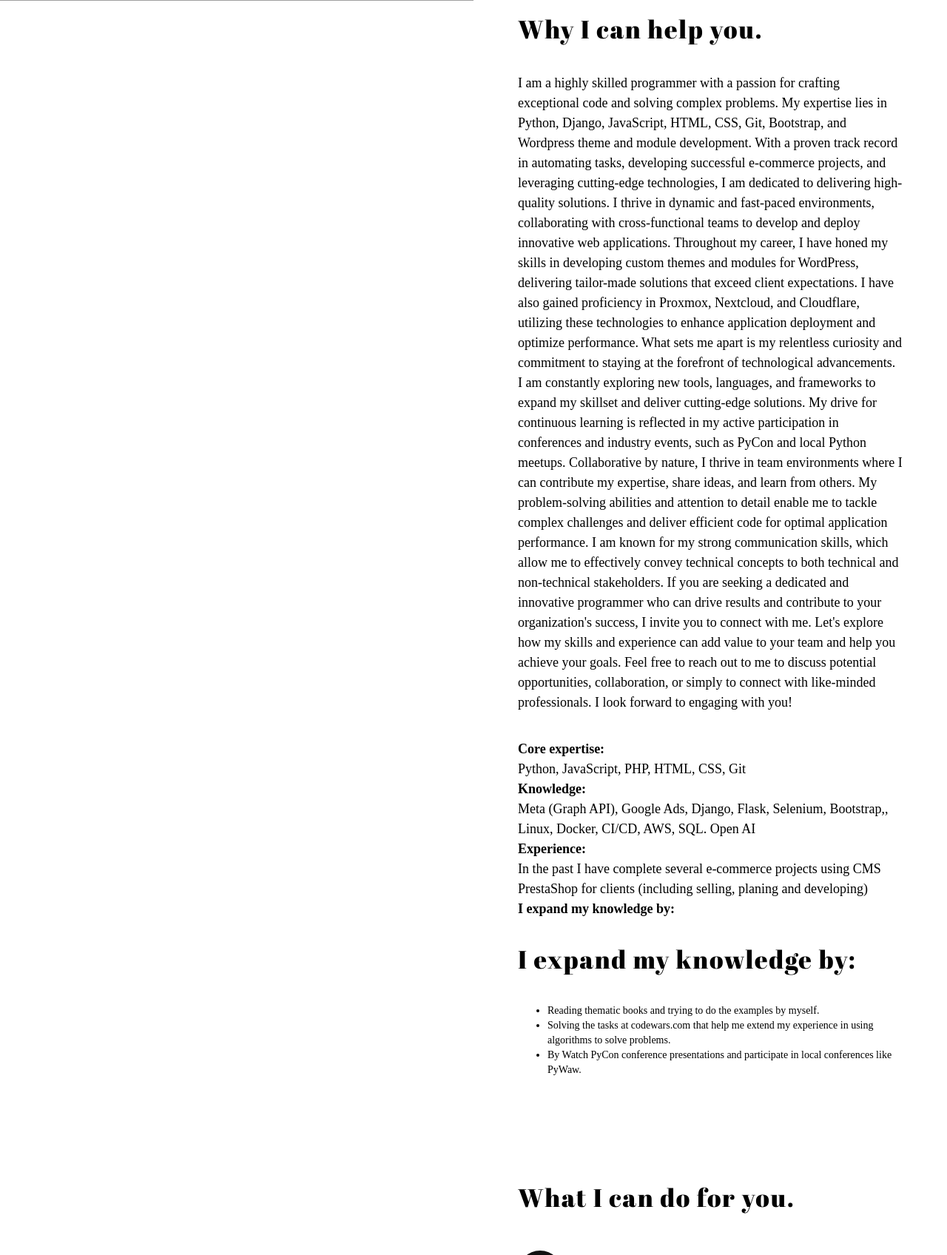
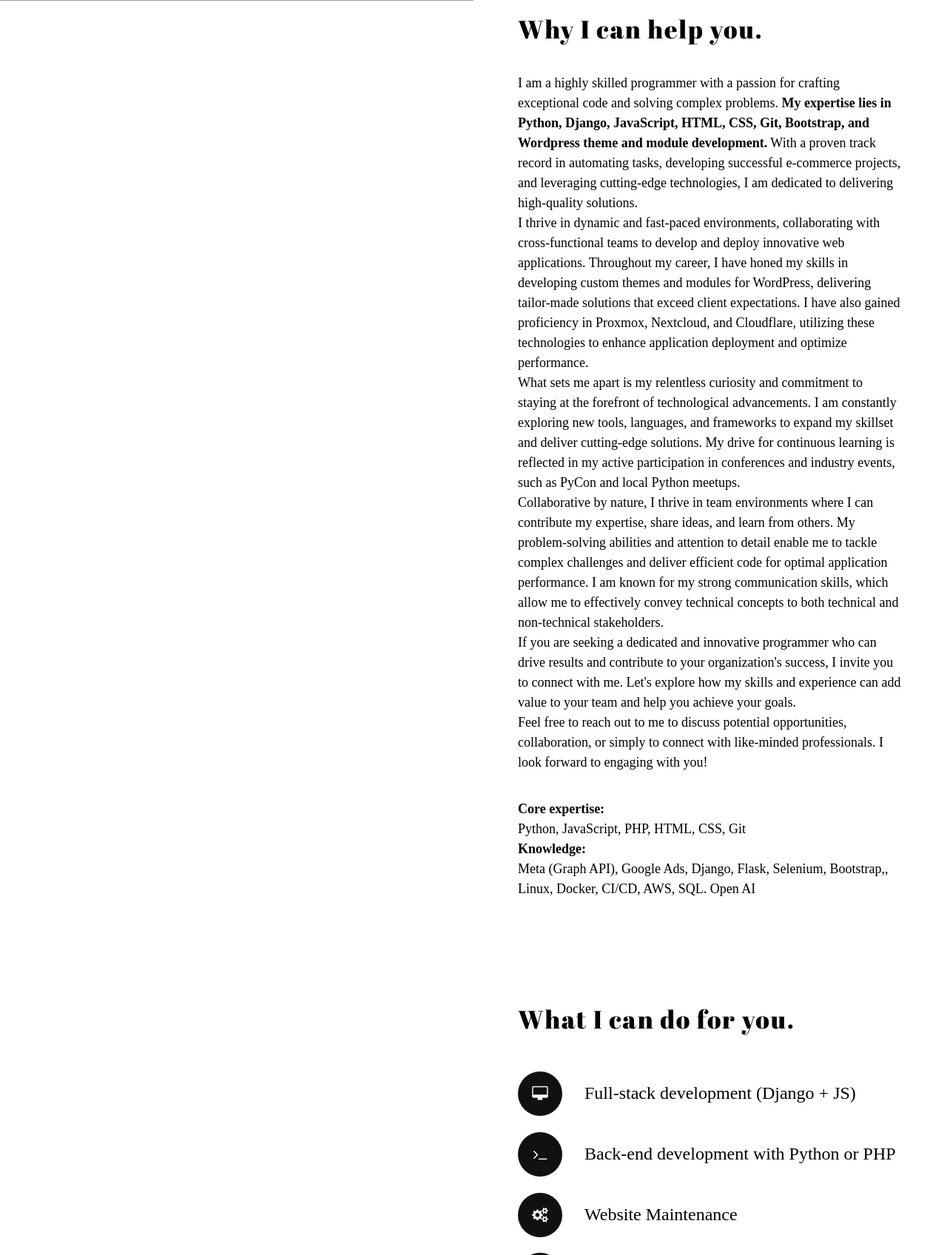
Before and after one commit to Dymirt/pythonanywhere, a Django app: page / in a window 1280 px wide. Shown: the part 799-2495 px from the top of the page at 74% size. Run offline with Django 3.2, Linux system fonts and the light colour scheme; some libraries are stand-ins or nearby versions; some web fonts are replaced; grey boxes are pictures that could not be loaded.

Commit message:
changing info

```diff
--- a/resume/templates/resume/index.html
+++ b/resume/templates/resume/index.html
@@ -8,7 +8,7 @@
         <meta name="viewport"
               content="width=device-width, initial-scale=1, maximum-scale=1, user-scalable=no">
         <!-- PAGE TITLE -->
-        <title>Kolida - Identity</title>
+        <title>Dmytro Kolida - Identity</title>
         <!-- FAVICON -->
         <link rel="shortcut icon" href="{% static 'resume/img/favicon.png' %}">
         <!-- FONTS -->
@@ -70,17 +70,17 @@
                 <section id="about">
                     <h3 class="headline scroll-animated-from-right">Why I can help you.</h3>
                     <p class="scroll-animated-from-right">
-I am a highly skilled programmer with a passion for crafting exceptional code and solving complex problems. My expertise lies in Python, Django, JavaScript, HTML, CSS, Git, Bootstrap, and Wordpress theme and module development. With a proven track record in automating tasks, developing successful e-commerce projects, and leveraging cutting-edge technologies, I am dedicated to delivering high-quality solutions.
+                        I am a highly skilled programmer with a passion for crafting exceptional code and solving complex problems. <strong>My expertise lies in Python, Django, JavaScript, HTML, CSS, Git, Bootstrap, and Wordpress theme and module development.</strong> With a proven track record in automating tasks, developing successful e-commerce projects, and leveraging cutting-edge technologies, I am dedicated to delivering high-quality solutions.
 
-I thrive in dynamic and fast-paced environments, collaborating with cross-functional teams to develop and deploy innovative web applications. Throughout my career, I have honed my skills in developing custom themes and modules for WordPress, delivering tailor-made solutions that exceed client expectations. I have also gained proficiency in Proxmox, Nextcloud, and Cloudflare, utilizing these technologies to enhance application deployment and optimize performance.
+<br>I thrive in dynamic and fast-paced environments, collaborating with cross-functional teams to develop and deploy innovative web applications. Throughout my career, I have honed my skills in developing custom themes and modules for WordPress, delivering tailor-made solutions that exceed client expectations. I have also gained proficiency in Proxmox, Nextcloud, and Cloudflare, utilizing these technologies to enhance application deployment and optimize performance.
 
-What sets me apart is my relentless curiosity and commitment to staying at the forefront of technological advancements. I am constantly exploring new tools, languages, and frameworks to expand my skillset and deliver cutting-edge solutions. My drive for continuous learning is reflected in my active participation in conferences and industry events, such as PyCon and local Python meetups.
+<br>What sets me apart is my relentless curiosity and commitment to staying at the forefront of technological advancements. I am constantly exploring new tools, languages, and frameworks to expand my skillset and deliver cutting-edge solutions. My drive for continuous learning is reflected in my active participation in conferences and industry events, such as PyCon and local Python meetups.
 
-Collaborative by nature, I thrive in team environments where I can contribute my expertise, share ideas, and learn from others. My problem-solving abilities and attention to detail enable me to tackle complex challenges and deliver efficient code for optimal application performance. I am known for my strong communication skills, which allow me to effectively convey technical concepts to both technical and non-technical stakeholders.
+<br>Collaborative by nature, I thrive in team environments where I can contribute my expertise, share ideas, and learn from others. My problem-solving abilities and attention to detail enable me to tackle complex challenges and deliver efficient code for optimal application performance. I am known for my strong communication skills, which allow me to effectively convey technical concepts to both technical and non-technical stakeholders.
 
-If you are seeking a dedicated and innovative programmer who can drive results and contribute to your organization's success, I invite you to connect with me. Let's explore how my skills and experience can add value to your team and help you achieve your goals.
+<br>If you are seeking a dedicated and innovative programmer who can drive results and contribute to your organization's success, I invite you to connect with me. Let's explore how my skills and experience can add value to your team and help you achieve your goals.
 
-Feel free to reach out to me to discuss potential opportunities, collaboration, or simply to connect with like-minded professionals. I look forward to engaging with you!
+<br>Feel free to reach out to me to discuss potential opportunities, collaboration, or simply to connect with like-minded professionals. I look forward to engaging with you!
                     </p>
                     <p class="scroll-animated-from-right">
                         <strong>Core expertise:</strong>
@@ -91,18 +91,6 @@ Feel free to reach out to me to discuss potential opportunities, collaboration,
                         <br>
                         Meta (Graph API), Google Ads, Django, Flask, Selenium, Bootstrap,, Linux, Docker, CI/CD, AWS, SQL. Open AI
                         <br>
-                        <strong>Experience:</strong>
-                        <br>
-                        In the past I have complete several e-commerce projects using CMS PrestaShop for clients (including selling, planing and developing)
-                        <br>
-                        <strong>I expand my knowledge by:</strong>
-                        <br>
-                        <h3 class="headline scroll-animated-from-right">I expand my knowledge by:</h3>
-                        <ul>
-                            <li>Reading thematic books and trying to do the examples by myself.</li>
-                            <li>Solving the tasks at codewars.com that help me extend my experience in using algorithms to solve problems.</li>
-                            <li>By Watch PyCon conference presentations and participate in local conferences like PyWaw.</li>
-                        </ul>
                     </p>
                 </section>
                 <!-- /ABOUT -->
```
